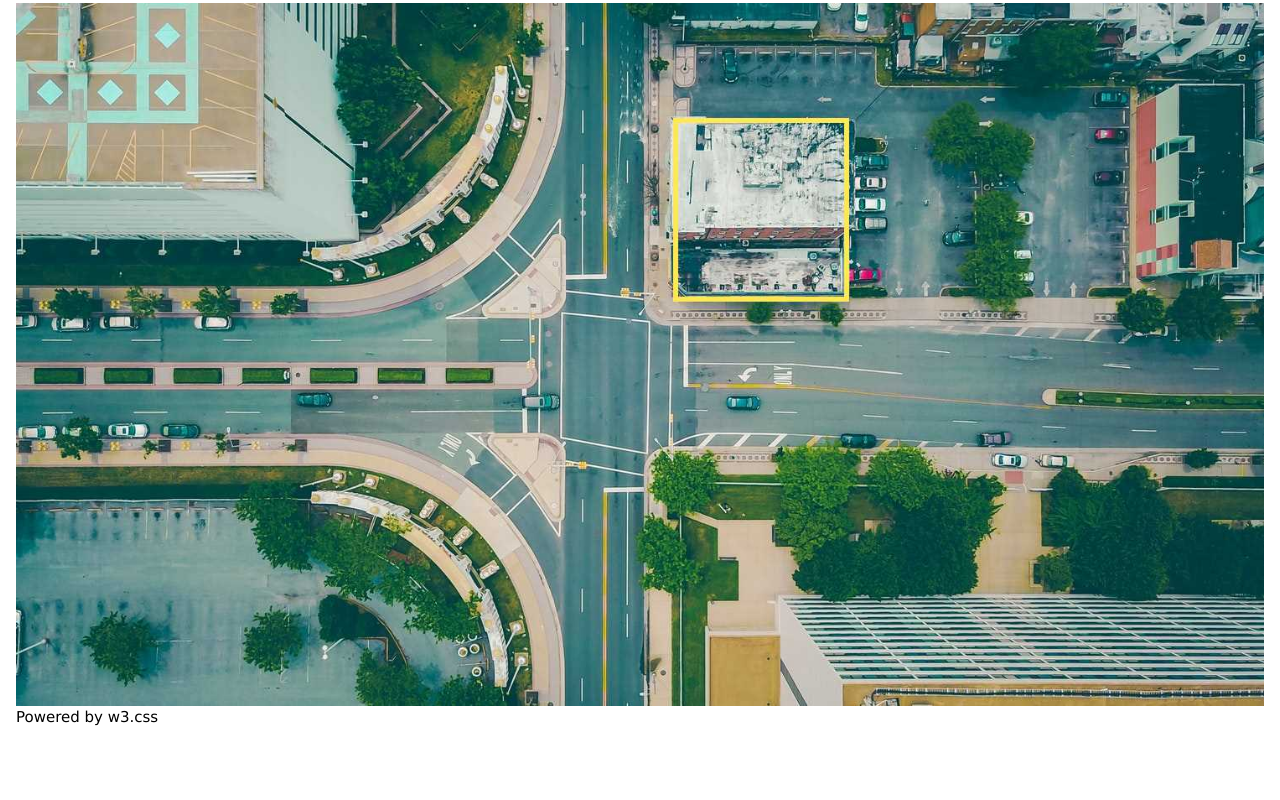
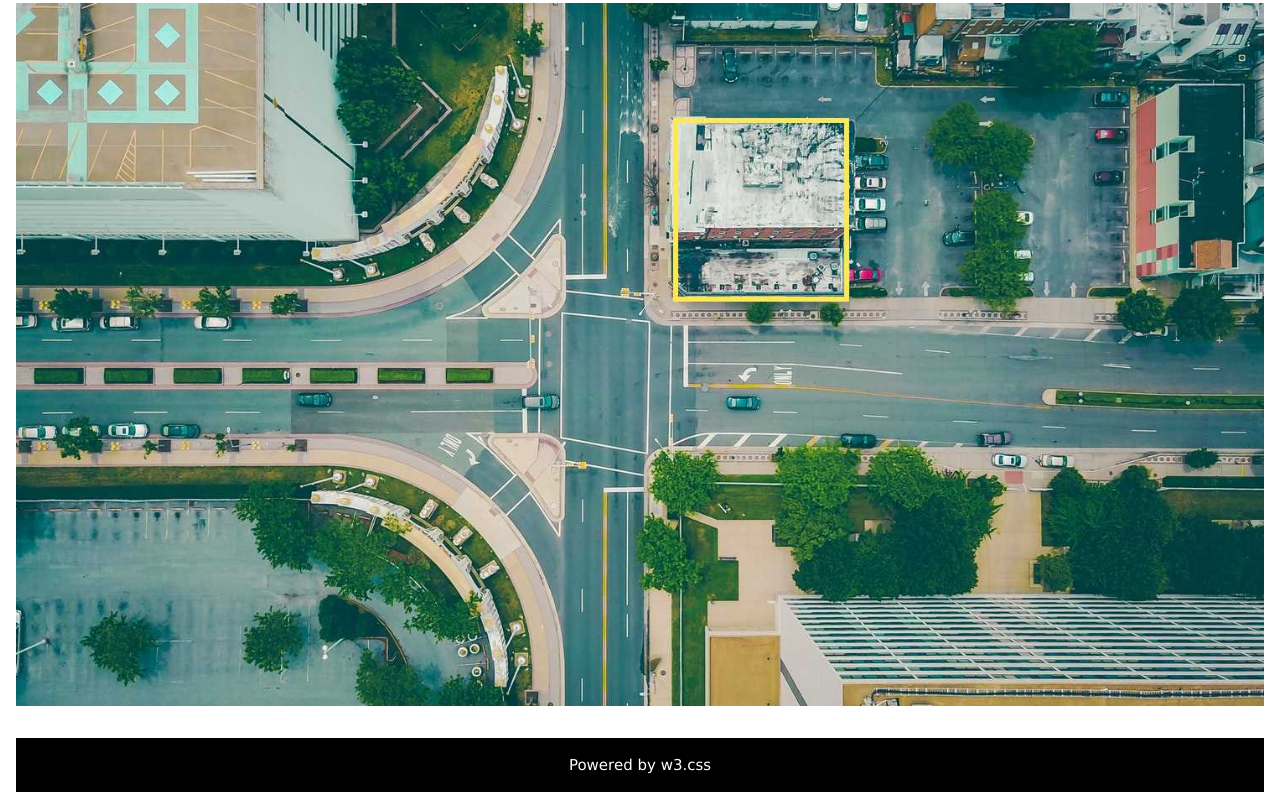
Before and after one commit to IrynaKr1/css_layout_grid, a plain HTML site: page index.html in a window 1280 px wide. Shown: the part 2452-3252 px from the top of the page. Before the commit the page ends 3188 px from the top, so only its background shows below. Drawn offline with Linux system fonts and the light colour scheme.

Commit message:
Add footer style

```diff
--- a/assets/css/style.css
+++ b/assets/css/style.css
@@ -156,9 +156,9 @@ main {
   cursor: pointer;
 }
 
-/* .contact {
-  margin-bottom: 64px;
-} */
+.contact {
+  margin-bottom: 32px;
+}
 
 .contact-form {
   margin-top: 32px;
@@ -184,3 +184,15 @@ main {
   text-transform: uppercase;
   margin-bottom: 64px;
 }
+
+.page-footer {
+    padding: 16px 0;
+    margin-top: 0 auto;
+    background-color: var(--main-color);
+    color: var(--secondary-color);
+    text-align: center;
+}
+
+.page-footer a {
+    color: var(--secondary-color);
+}
```
